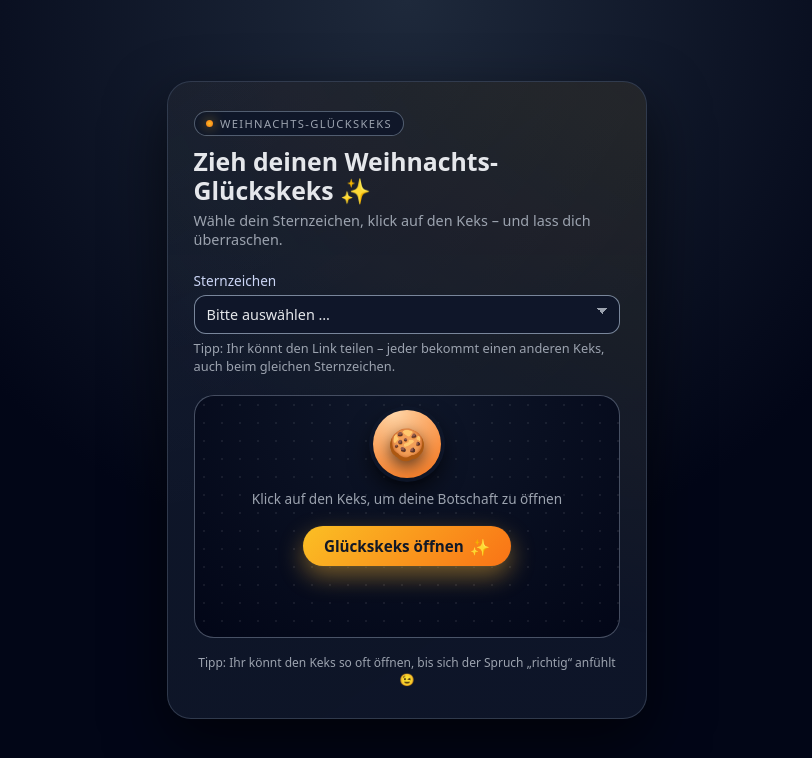
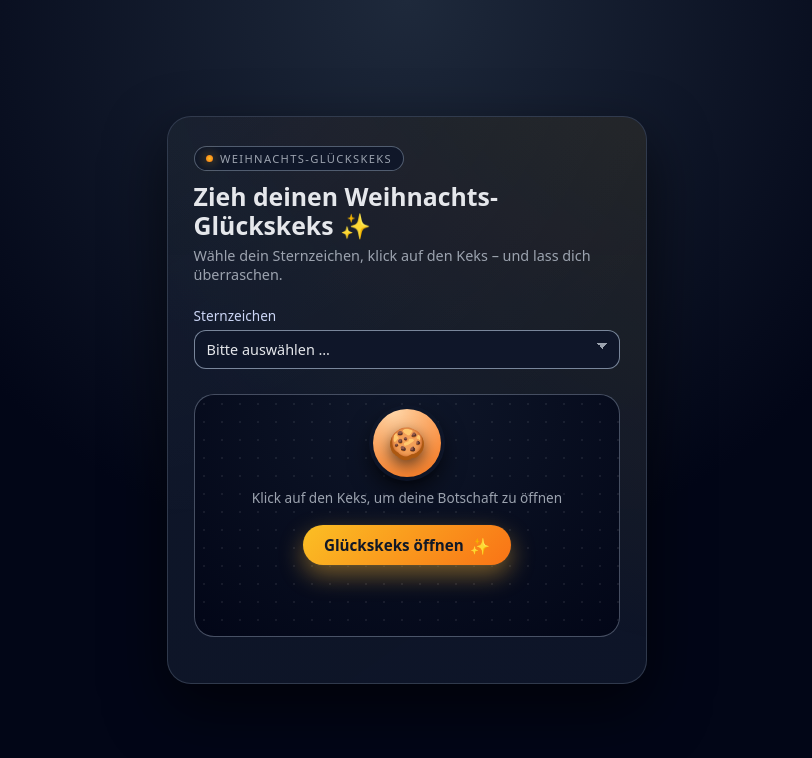
Before and after one commit to Lennartbn/glueckskeks, a plain HTML site: page index.html in a window 1280 px wide. Shown: the whole page, without its empty margins (233-1045 px from the left). Drawn offline with Linux system fonts and the light colour scheme.

Commit message:
Update index.html

```diff
--- a/index.html
+++ b/index.html
@@ -353,11 +353,6 @@
           <option value="wassermann">♒ Wassermann (21.01 – 19.02)</option>
           <option value="fische">♓ Fische (20.02 – 20.03)</option>
         </select>
-        <p class="hint">
-          Tipp: Ihr könnt den Link teilen – jeder bekommt einen anderen Keks,
-          auch beim gleichen Sternzeichen.
-        </p>
-      </div>
 
       <div class="cookie-zone">
         <div class="sparkles"></div>
@@ -381,12 +376,6 @@
           </div>
         </div>
       </div>
-
-      <div class="footer">
-        Tipp: Ihr könnt den Keks so oft öffnen, bis sich der Spruch „richtig“ anfühlt 😉
-      </div>
-    </div>
-  </div>
 
   <script>
     const fortunes = {
```
